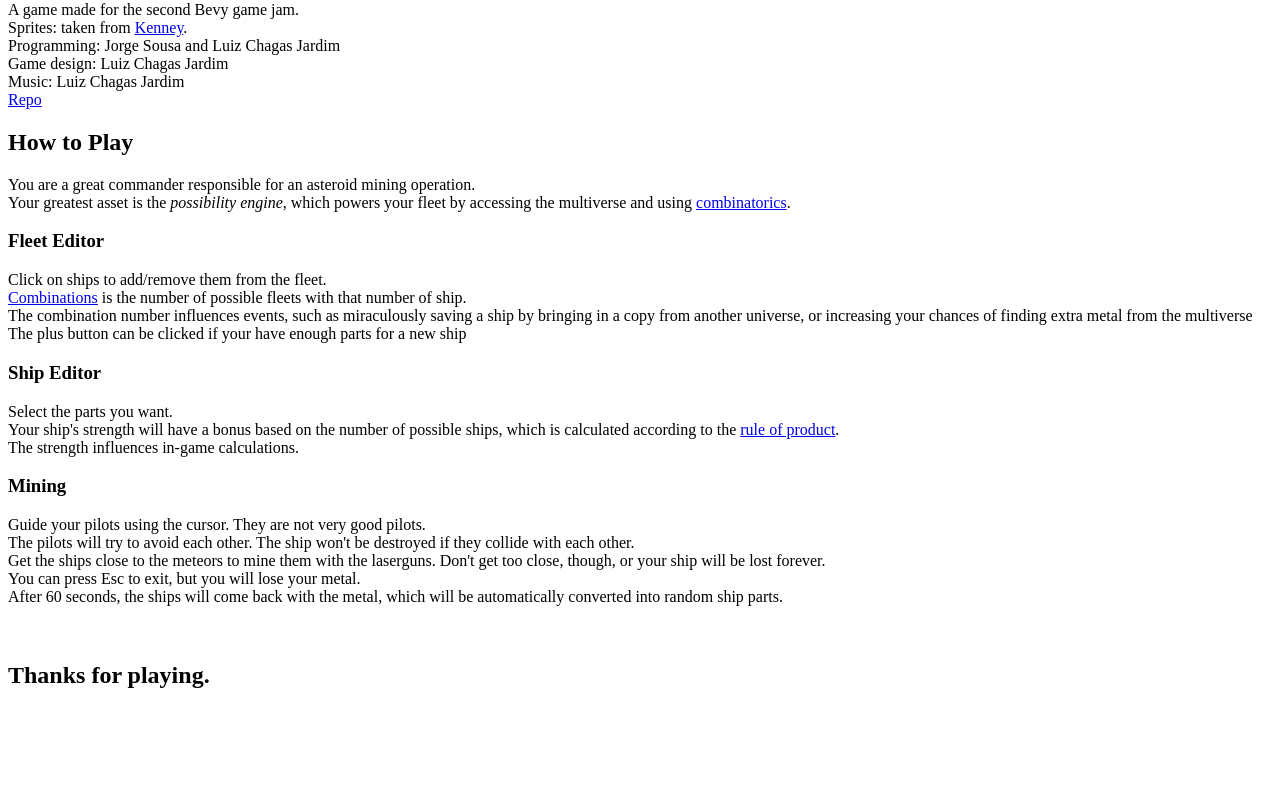
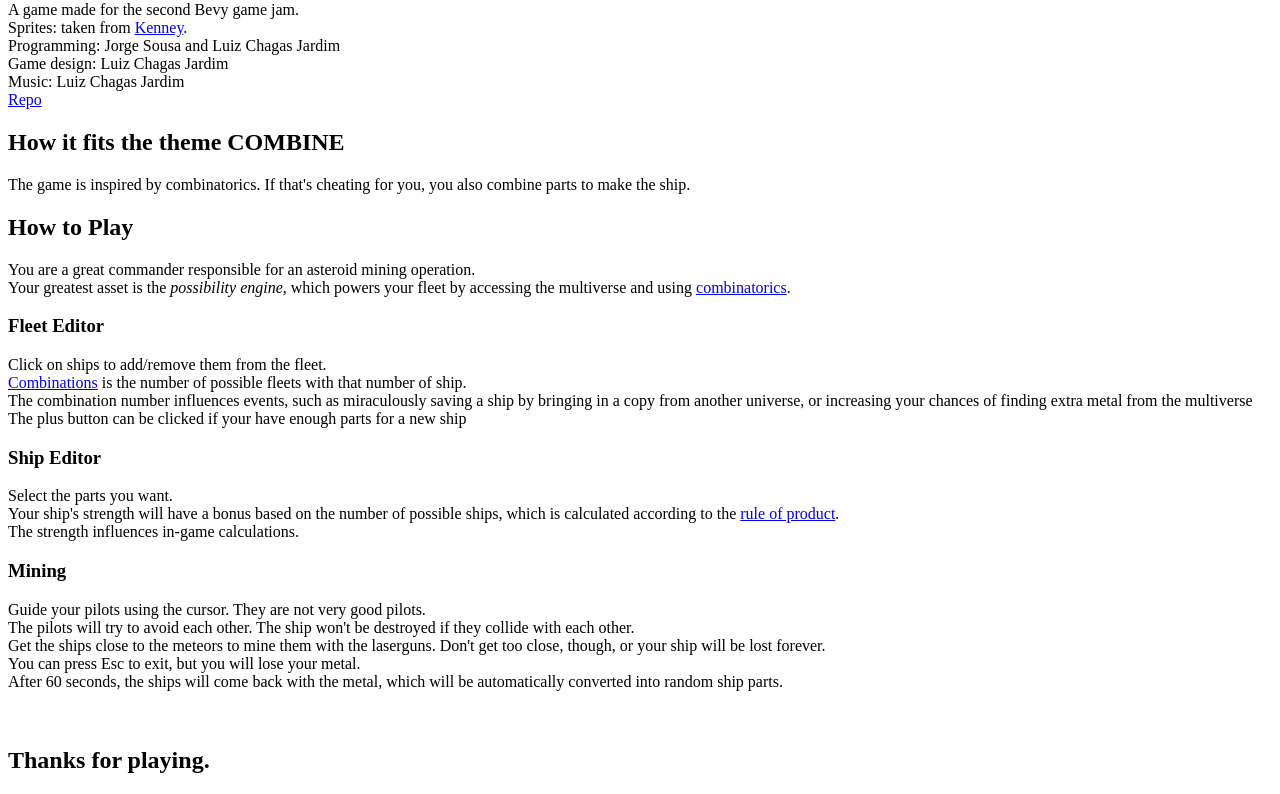
Before and after one commit to lcjgames/combinatorica, a plain HTML site: page out/index.html in a window 1280 px wide. Shown: the part 79-873 px from the top of the page. Before the commit the page ends 800 px from the top, so only its background shows below. Drawn offline with Linux system fonts and the light colour scheme; a script that the page names is missing.

Commit message:
how it fits

```diff
--- a/out/index.html
+++ b/out/index.html
@@ -13,6 +13,8 @@ Game design: Luiz Chagas Jardim<br>
 Music: Luiz Chagas Jardim<br>
 <a href="https://github.com/lcjgames/combinatorica">Repo</a>
 <br>
+<h2>How it fits the theme COMBINE</h2>
+The game is inspired by combinatorics. If that's cheating for you, you also combine parts to make the ship.
 <h2>How to Play</h2>
 You are a great commander responsible for an asteroid mining operation.<br>
 Your greatest asset is the <i>possibility engine</i>, which powers your fleet by accessing the multiverse and using <a href="https://en.wikipedia.org/wiki/Combinatorics">combinatorics</a>.
```
